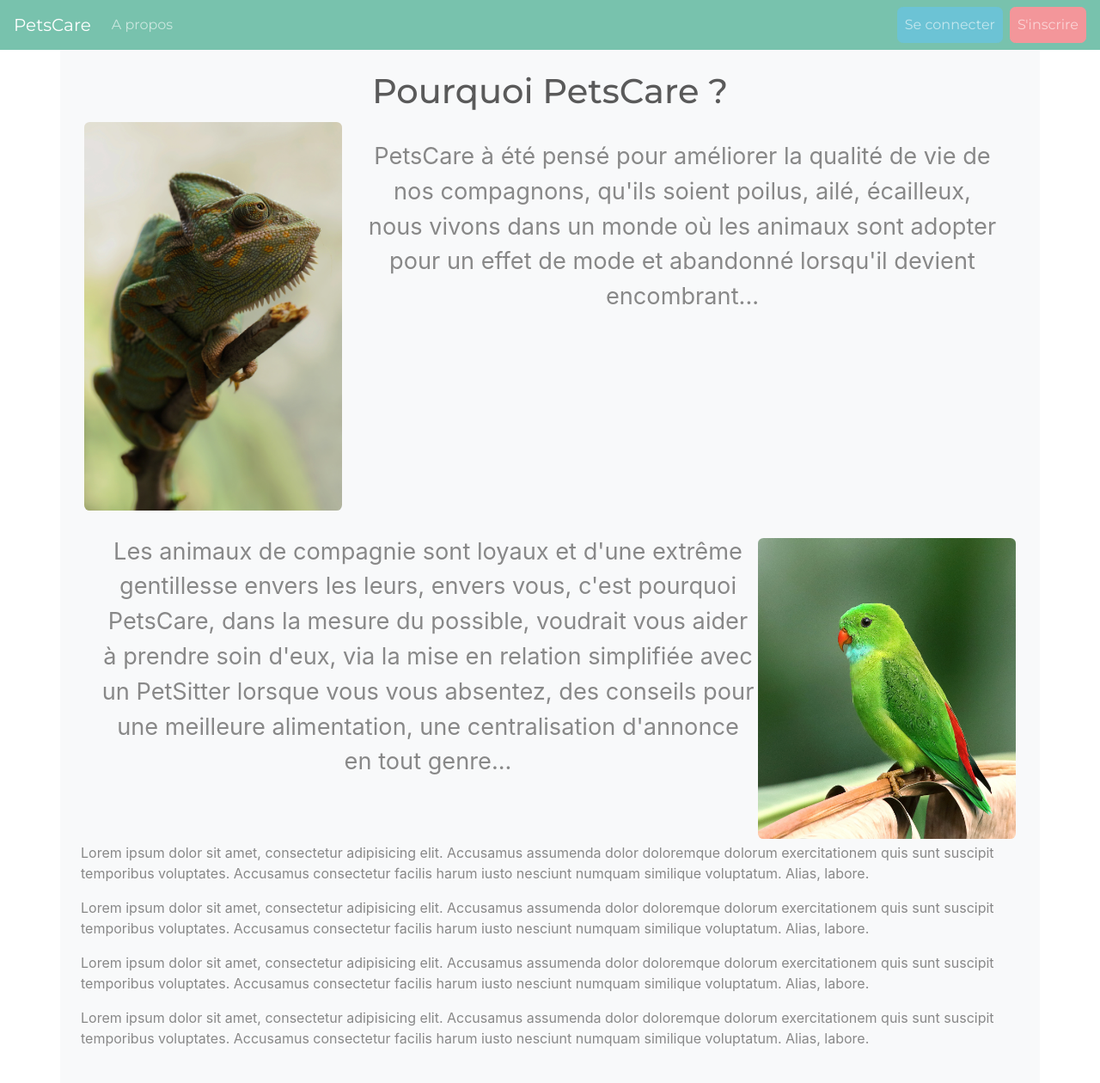
After one commit to JoeMartinezMontoya/PetsCare, a Symfony app: template templates/page/about.html.twig in a window 1280 px wide. The commit adds this page. Shown: the whole page at 86% size. Run offline with Twig, Linux system fonts and the light colour scheme; the template is opened without the code that fills it, so the values that code supplies are empty; some libraries are stand-ins or nearby versions.

Commit message:
About page/ Refactored HomeController

```diff
--- a/templates/base.html.twig
+++ b/templates/base.html.twig
@@ -24,6 +24,7 @@
     <div class="collapse navbar-collapse" id="navbarSupportedContent">
         <ul class="navbar-nav mr-auto">
             <li class="nav-item">
+                <a class="nav-link {% if current_menu is defined and current_menu == 'about' %} active {% endif %}" href="{{ path('about') }}">A propos</a>
             </li>
             {% if app.user %}
                 <li>
--- /dev/null
+++ b/templates/page/about.html.twig
@@ -0,0 +1,30 @@
+{% extends 'base.html.twig' %}
+
+{% block title %}PetsCare | Mon histoire {% endblock %}
+
+{% block body %}
+
+    <div class="container bg-light p-4">
+        <h1 class="text-center">Pourquoi PetsCare ?</h1>
+        <div style="display:flex; justify-content: space-between">
+            <img src="pictures/ressources/chameleon.jpg" alt="Chaméléon" class="float-left m-1 rounded" style="width: 300px;">
+            <p class="text-center m-4" style="font-size: 1.7rem">PetsCare à été pensé pour améliorer la qualité de vie de nos compagnons, qu'ils soient poilus, ailé,
+                écailleux, nous vivons dans un monde où les animaux sont adopter pour un effet de mode et abandonné
+                lorsqu'il devient encombrant...</p>
+        </div>
+        <div style="clear: both"></div>
+        <div style="display:block;">
+            <img src="pictures/ressources/perroquet.jpg" class="float-right m-1 rounded" alt="2" style="width: 300px;">
+            <p class="text-center m-4" style="font-size: 1.7rem">Les animaux de compagnie sont loyaux et d'une extrême gentillesse envers les leurs, envers vous, c'est
+                pourquoi PetsCare, dans la mesure du possible, voudrait vous aider à prendre soin d'eux, via la mise en
+                relation simplifiée avec un PetSitter lorsque vous vous absentez, des conseils pour une meilleure
+                alimentation, une centralisation d'annonce en tout genre... </p>
+        </div>
+        <div style="clear: both"></div>
+        <p>Lorem ipsum dolor sit amet, consectetur adipisicing elit. Accusamus assumenda dolor doloremque dolorum exercitationem quis sunt suscipit temporibus voluptates. Accusamus consectetur facilis harum iusto nesciunt numquam similique voluptatum. Alias, labore.</p>
+        <p>Lorem ipsum dolor sit amet, consectetur adipisicing elit. Accusamus assumenda dolor doloremque dolorum exercitationem quis sunt suscipit temporibus voluptates. Accusamus consectetur facilis harum iusto nesciunt numquam similique voluptatum. Alias, labore.</p>
+        <p>Lorem ipsum dolor sit amet, consectetur adipisicing elit. Accusamus assumenda dolor doloremque dolorum exercitationem quis sunt suscipit temporibus voluptates. Accusamus consectetur facilis harum iusto nesciunt numquam similique voluptatum. Alias, labore.</p>
+        <p>Lorem ipsum dolor sit amet, consectetur adipisicing elit. Accusamus assumenda dolor doloremque dolorum exercitationem quis sunt suscipit temporibus voluptates. Accusamus consectetur facilis harum iusto nesciunt numquam similique voluptatum. Alias, labore.</p>
+    </div>
+
+{% endblock %}
```
Also changed, not shown: public/pictures/ressources/index.html (added, +10 -0 lines), src/Controller/HomeController.php (deleted, +0 -20 lines), src/Controller/PageController.php (added, +28 -0 lines), public/pictures/ressources/chameleon.jpg (added), public/pictures/ressources/perroquet.jpg (added), templates/page/home.html.twig (renamed from templates/home/index.html.twig).
